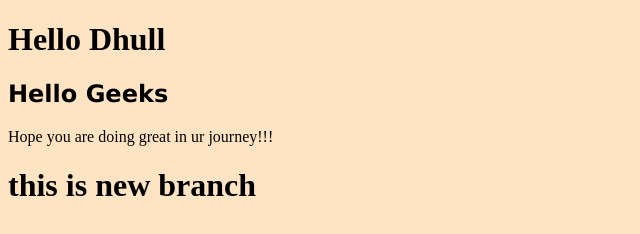
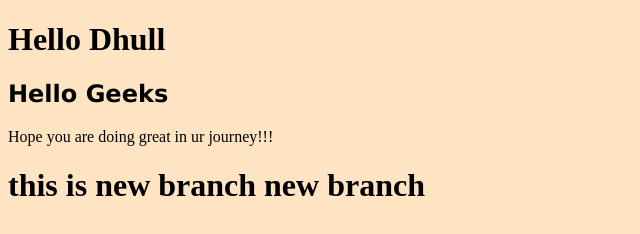
Before and after one commit to sahil20041/merge, a plain HTML site: page index.html in a window 1280 px wide. Shown: the whole page, without its empty margins (0-640 px from the left). Drawn offline with Linux system fonts and the light colour scheme.

Commit message:
new branch modified

```diff
--- a/index.html
+++ b/index.html
@@ -10,6 +10,6 @@
     <h1>Hello Dhull</h1>
     <h2>Hello Geeks</h2>
     <p>Hope you are doing great in ur journey!!!</p>
-    <h1>this is new branch</h1>
+    <h1>this is new branch new branch</h1>
 </body>
 </html>
```
